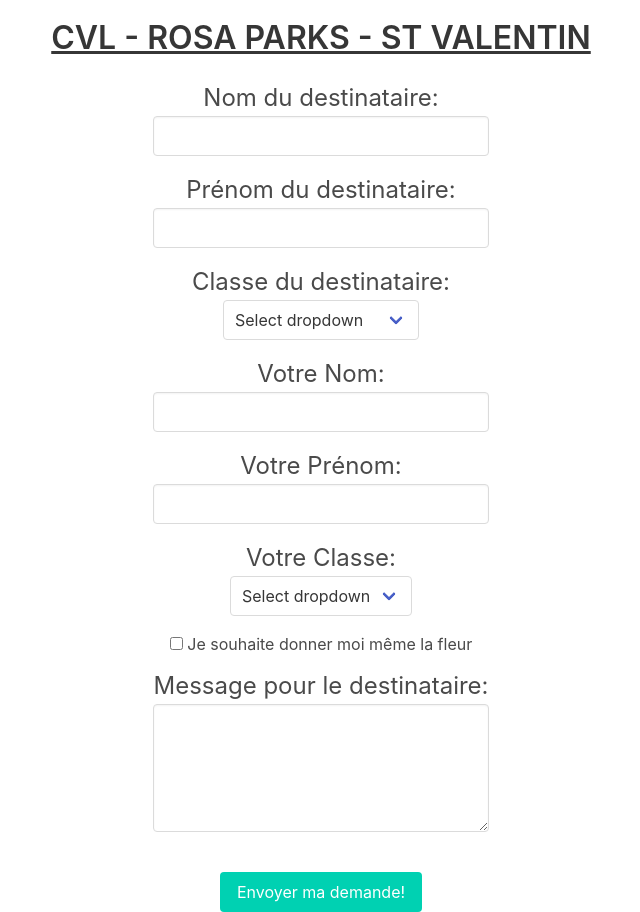
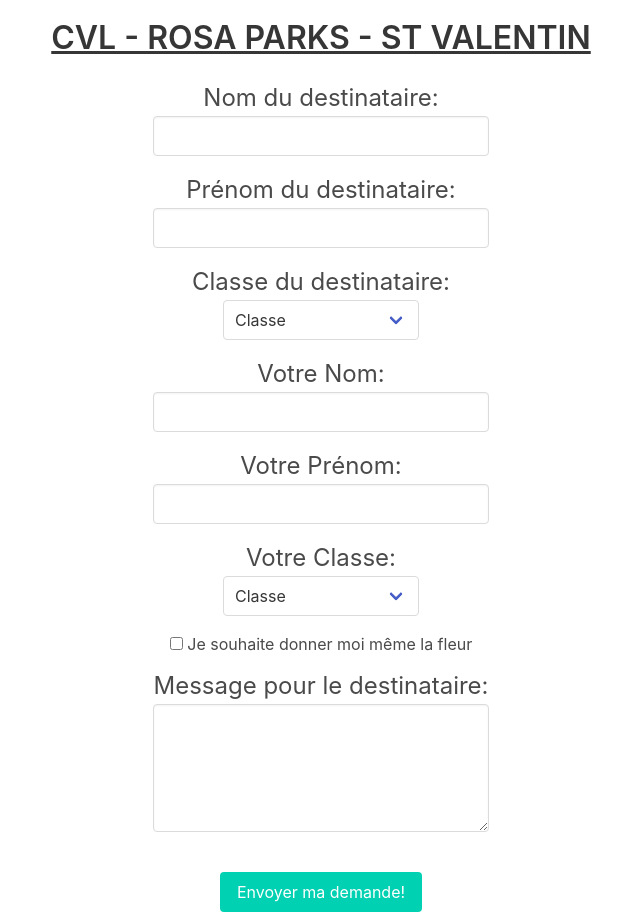
Before and after one commit to Matyu9/CVL-COMMANDE-FLEUR, a Flask app: page / in a window 1280 px wide. Shown: the whole page, without its empty margins (319-959 px from the left). Run offline with Flask 3, Linux system fonts and the light colour scheme.

Commit message:
Update home-no-login.html

```diff
--- a/templates/home-no-login.html
+++ b/templates/home-no-login.html
@@ -22,7 +22,7 @@
             <label>
                 <div style="margin-bottom: 1em" class="select">
                     <select name="cd">
-                        <option>Select dropdown</option>
+                        <option>Classe</option>
                         <optgroup label="Seconde 1 - Seconde 10">
                             <!-- Options de 201 à 210 -->
                             <option value="201">Seconde 1</option>
@@ -75,43 +75,43 @@
             <label>
                 <div style="margin-bottom: 1em" class="select">
                     <select name="ce">
-                        <option>Select dropdown</option>
-                        <optgroup label="201 - 210">
+                        <option>Classe</option>
+                        <optgroup label="Seconde 1 - Seconde 10">
                             <!-- Options de 201 à 210 -->
-                            <option value="201">201</option>
-                            <option value="202">202</option>
-                            <option value="203">203</option>
-                            <option value="204">204</option>
-                            <option value="205">205</option>
-                            <option value="206">206</option>
-                            <option value="207">207</option>
-                            <option value="208">208</option>
-                            <option value="209">209</option>
-                            <option value="210">210</option>
+                            <option value="201">Seconde 1</option>
+                            <option value="202">Seconde 2</option>
+                            <option value="203">Seconde 3</option>
+                            <option value="204">Seconde 4</option>
+                            <option value="205">Seconde 5</option>
+                            <option value="206">Seconde 6</option>
+                            <option value="207">Seconde 7</option>
+                            <option value="208">Seconde 8</option>
+                            <option value="209">Seconde 9</option>
+                            <option value="210">Seconde 10</option>
                         </optgroup>
-                        <optgroup label="101 - 1STI2D">
+                        <optgroup label="Première 1 - Première STI2D">
                             <!-- Options de 101 à 109 -->
-                            <option value="101">101</option>
-                            <option value="102">102</option>
-                            <option value="103">103</option>
-                            <option value="104">104</option>
-                            <option value="105">105</option>
-                            <option value="106">106</option>
-                            <option value="107">107</option>
-                            <option value="108">108</option>
-                            <option value="109">109</option>
+                            <option value="101">Première 1</option>
+                            <option value="102">Première 2</option>
+                            <option value="103">Première 3</option>
+                            <option value="104">Première 4</option>
+                            <option value="105">Première 5</option>
+                            <option value="106">Première 6</option>
+                            <option value="107">Première 7</option>
+                            <option value="108">Première 8</option>
+                            <option value="109">Première 9</option>
                         </optgroup>
-                        <optgroup label="T01 - TSTI2D">
+                        <optgroup label="Terminale 1 - Terminale STI2D">
                             <!-- Options de T01 à T09 -->
-                            <option value="T01">T01</option>
-                            <option value="T02">T02</option>
-                            <option value="T03">T03</option>
-                            <option value="T04">T04</option>
-                            <option value="T05">T05</option>
-                            <option value="T06">T06</option>
-                            <option value="T07">T07</option>
-                            <option value="T08">T08</option>
-                            <option value="T09">TSTI2D</option>
+                            <option value="T01">Terminale 1</option>
+                            <option value="T02">Terminale 2</option>
+                            <option value="T03">Terminale 3</option>
+                            <option value="T04">Terminale 4</option>
+                            <option value="T05">Terminale 5</option>
+                            <option value="T06">Terminale 6</option>
+                            <option value="T07">Terminale 7</option>
+                            <option value="T08">Terminale 8</option>
+                            <option value="T09">Terminale STI2D</option>
                         </optgroup>
                     </select>
                 </div>
```
